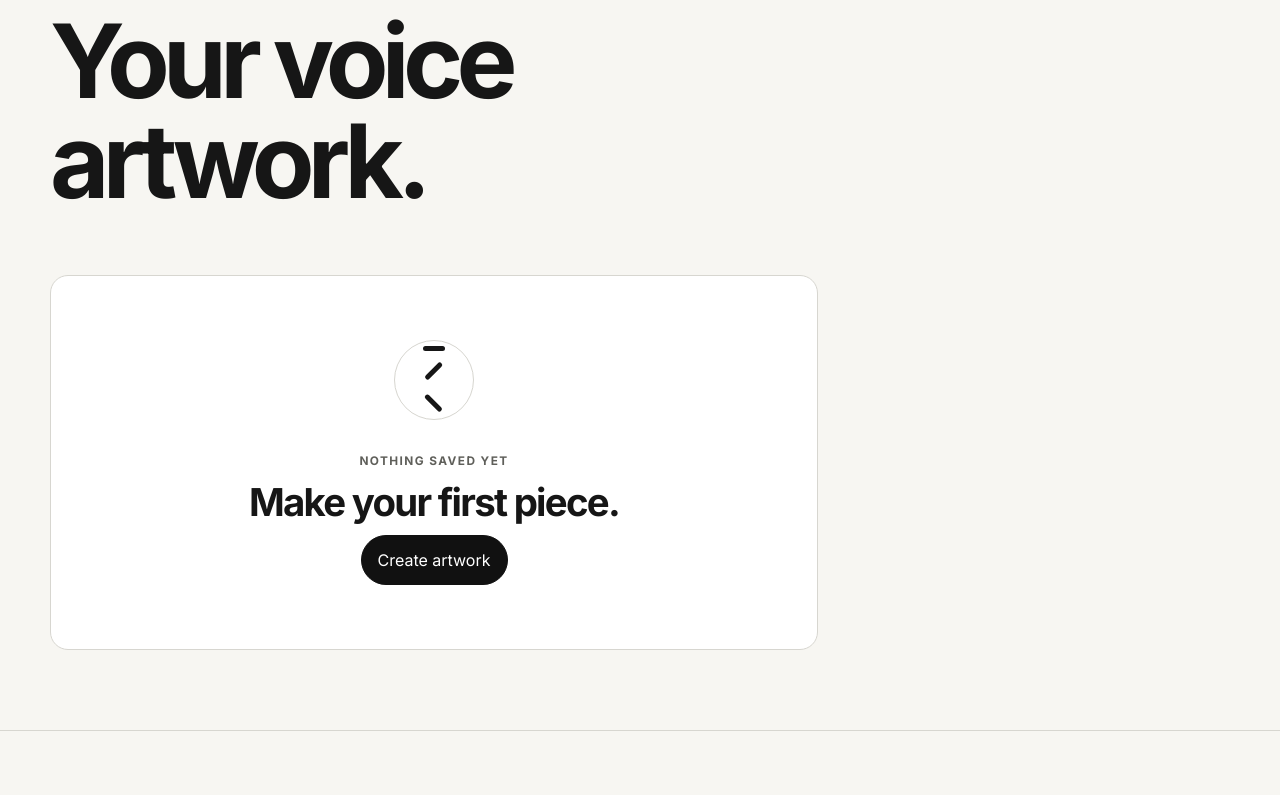
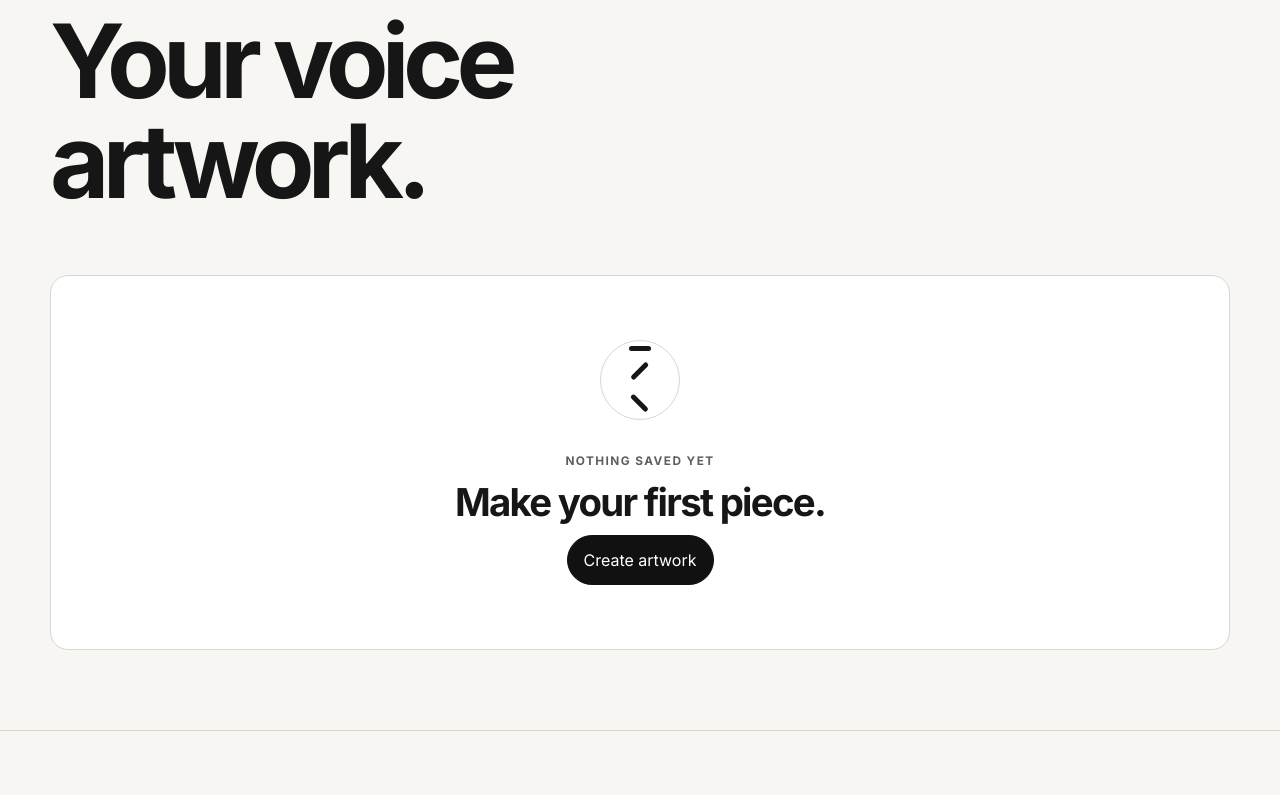
Before and after one commit to edimaudo/reotoi, a FastAPI app: page /gallery in a window 1280 px wide. Shown: the part 128-923 px from the top of the page. Run offline with FastAPI, Linux system fonts and the light colour scheme.

Commit message:
Update styles.css

```diff
--- a/static/css/styles.css
+++ b/static/css/styles.css
@@ -452,7 +452,7 @@ p { color: var(--muted); }
 .result-meta p:last-child { border-bottom: 0; }
 .result-meta strong { color: var(--text); }
 
-.gallery-empty { max-width: 48rem; margin-top: 4rem; padding: 4rem 2rem; text-align: center; }
+.gallery-empty { /*max-width: 48rem;*/ margin-top: 4rem; padding: 4rem 2rem; text-align: center; }
 .gallery-empty__mark { width: 5rem; aspect-ratio: 1; margin: 0 auto 2rem; border: 1px solid var(--line); border-radius: 50%; display: grid; place-items: center; }
 .gallery-empty__mark span { width: .32rem; height: 1.4rem; background: var(--text); border-radius: 999px; transform: rotate(45deg); }
 .gallery-empty__mark span:nth-child(2) { transform: rotate(-45deg); }
```
